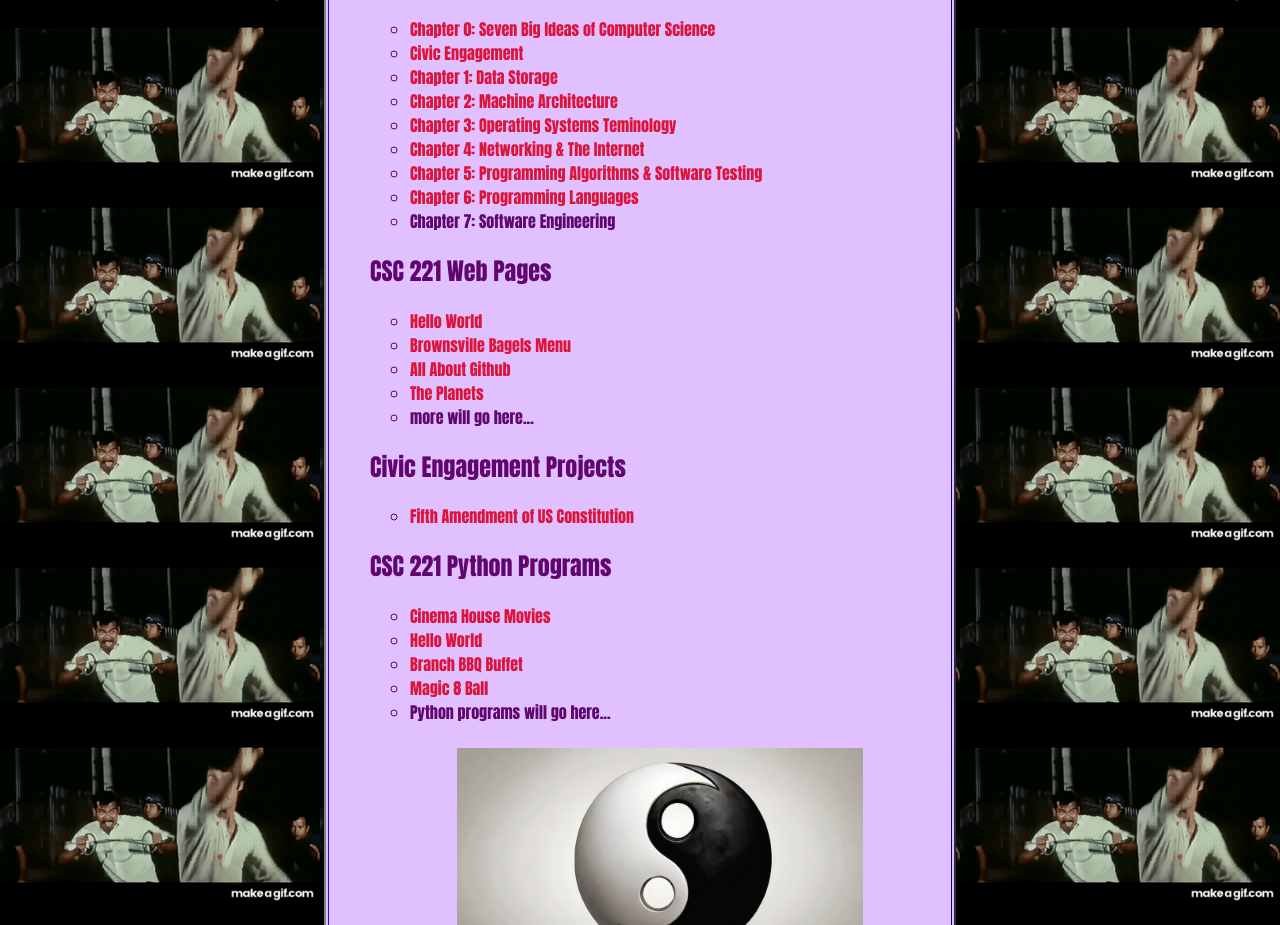
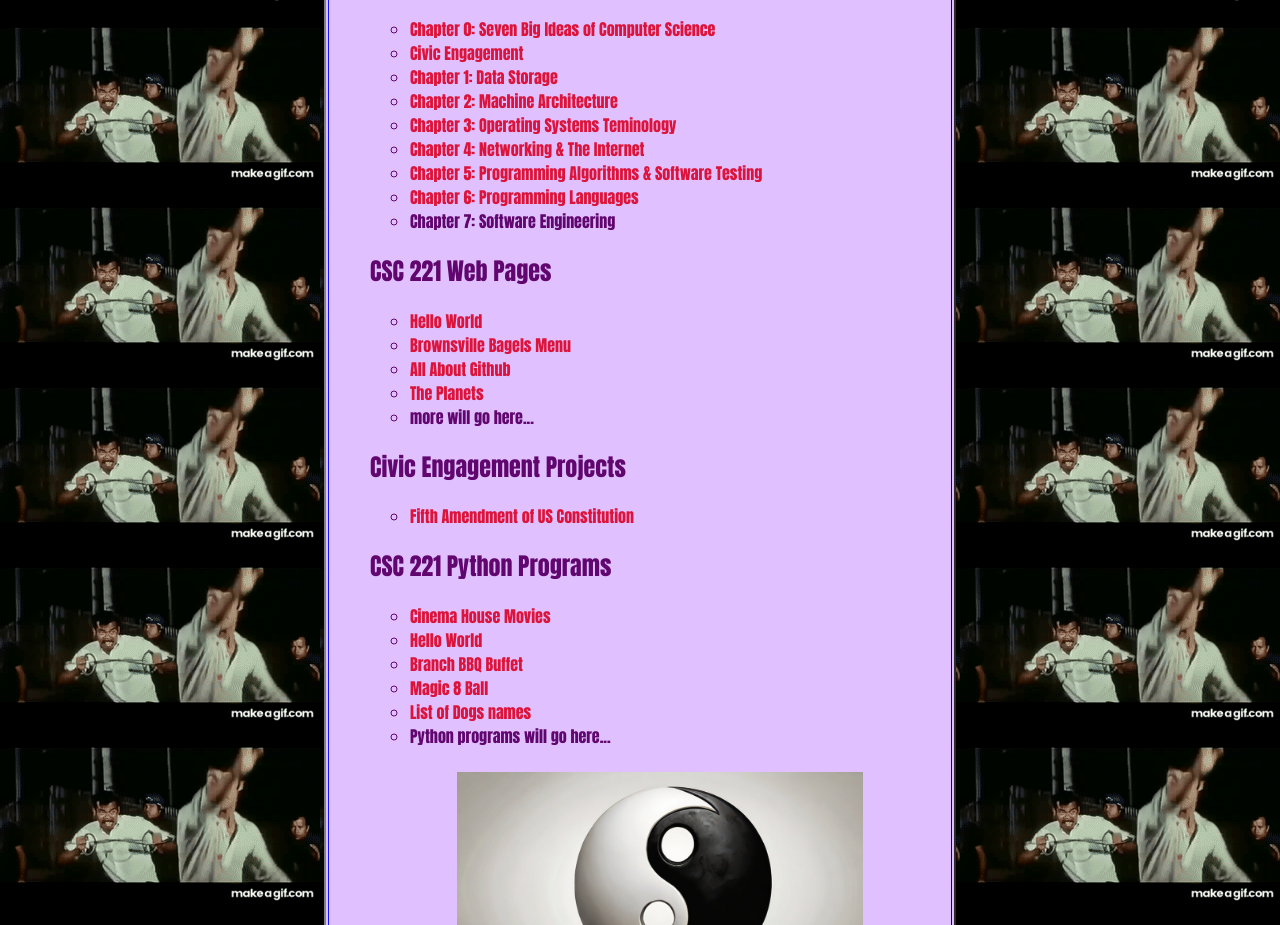
Before and after one commit to albertchen-pvcc/albertchen-pvcc.github.io, a plain HTML site: page index.html in a window 1280 px wide. Shown: the part 175-1100 px from the top of the page. Drawn offline with Linux system fonts and the light colour scheme.

Commit message:
Add files via upload

```diff
--- a/index.html
+++ b/index.html
@@ -66,6 +66,7 @@
         <li><a href="https://albertchen-pvcc.github.io/helloworld.py"> Hello World </a></li>
         <li><a href="https://albertchen-pvcc.github.io/branch.py"> Branch BBQ Buffet </a></li>
         <li><a href="https://albertchen-pvcc.github.io/magic8.py"> Magic 8 Ball </a></li>
+        <li><a href="https://albertchen-pvcc.github.io/dogs.py"> List of Dogs names </a></li>
         <li> Python programs will go here... </li>
     </ul>
     <br />
```
